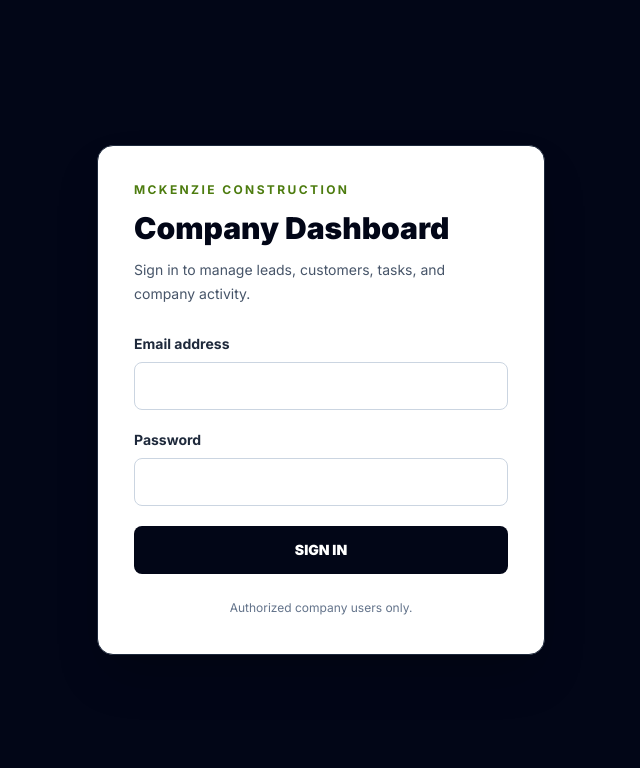
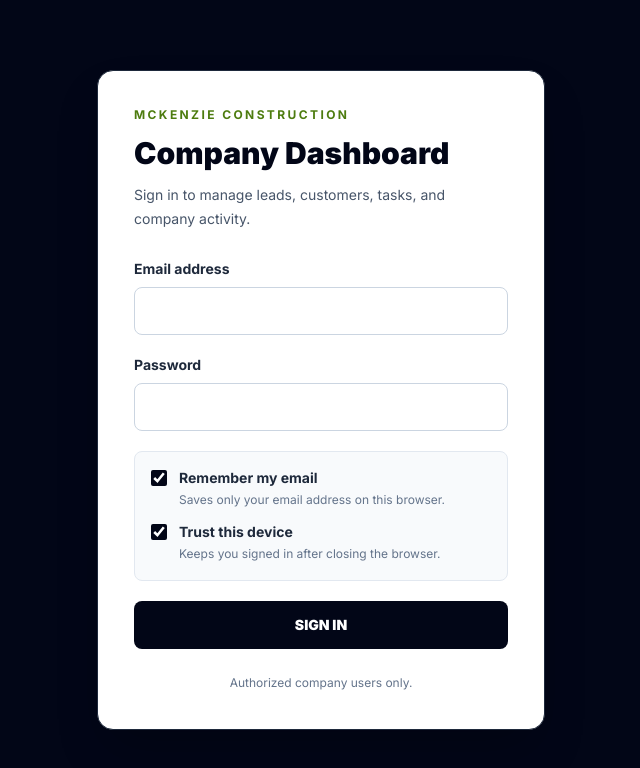
Before and after one commit to mmckenz7/McKenzie-Construction, a Next.js app: page /login in a window 1280 px wide. Shown: the top 768 px of the page, without its empty margins (319-959 px from the left). Built offline with nearby package versions, Linux system fonts and the light colour scheme; no server answers.

Commit message:
Add remembered email and trusted device login

```diff
--- a/src/app/login/actions.ts
+++ b/src/app/login/actions.ts
@@ -1,5 +1,6 @@
 "use server";
 
+import { cookies } from "next/headers";
 import { redirect } from "next/navigation";
 
 import { createAuthenticatedServerClient } from "@/lib/supabase/server";
@@ -10,12 +11,29 @@
     .toLowerCase();
 
   const password = String(formData.get("password") ?? "");
+  const trustDevice = formData.get("trustDevice") === "on";
 
   if (!email || !password) {
     redirect("/login?error=missing-fields");
   }
 
-  const supabase = await createAuthenticatedServerClient();
+  const cookieStore = await cookies();
+
+  cookieStore.set("mckenzie-trust-device", trustDevice ? "true" : "false", {
+    httpOnly: true,
+    sameSite: "lax",
+    secure: process.env.NODE_ENV === "production",
+    path: "/",
+    ...(trustDevice
+      ? {
+          maxAge: 60 * 60 * 24 * 30,
+        }
+      : {}),
+  });
+
+  const supabase = await createAuthenticatedServerClient({
+    trustDevice,
+  });
 
   const { error } = await supabase.auth.signInWithPassword({
     email,
@@ -23,6 +41,7 @@
   });
 
   if (error) {
+    cookieStore.delete("mckenzie-trust-device");
     redirect("/login?error=invalid-login");
   }
 
@@ -34,5 +53,8 @@
 
   await supabase.auth.signOut();
 
+  const cookieStore = await cookies();
+  cookieStore.delete("mckenzie-trust-device");
+
   redirect("/login");
 }
--- /dev/null
+++ b/src/app/login/login-form.tsx
@@ -0,0 +1,151 @@
+"use client";
+
+import { useEffect, useState } from "react";
+
+import { login } from "./actions";
+
+type LoginFormProps = {
+  errorMessage: string | null;
+};
+
+const rememberedEmailKey = "mckenzie-crm-remembered-email";
+
+export function LoginForm({
+  errorMessage,
+}: LoginFormProps) {
+  const [email, setEmail] = useState("");
+  const [rememberEmail, setRememberEmail] = useState(true);
+  const [trustDevice, setTrustDevice] = useState(true);
+
+  useEffect(() => {
+    const rememberedEmail = window.localStorage.getItem(
+      rememberedEmailKey,
+    );
+
+    if (rememberedEmail) {
+      setEmail(rememberedEmail);
+      setRememberEmail(true);
+    }
+  }, []);
+
+  function handleSubmit() {
+    if (rememberEmail) {
+      window.localStorage.setItem(
+        rememberedEmailKey,
+        email.trim().toLowerCase(),
+      );
+    } else {
+      window.localStorage.removeItem(rememberedEmailKey);
+    }
+  }
+
+  return (
+    <>
+      {errorMessage ? (
+        <div
+          role="alert"
+          className="mt-6 rounded-lg border border-red-200 bg-red-50 px-4 py-3 text-sm font-semibold text-red-700"
+        >
+          {errorMessage}
+        </div>
+      ) : null}
+
+      <form
+        action={login}
+        onSubmit={handleSubmit}
+        className="mt-7 space-y-5"
+      >
+        <div>
+          <label
+            htmlFor="email"
+            className="block text-sm font-bold text-slate-800"
+          >
+            Email address
+          </label>
+
+          <input
+            id="email"
+            name="email"
+            type="email"
+            autoComplete="email"
+            value={email}
+            onChange={(event) => setEmail(event.target.value)}
+            required
+            className="mt-2 min-h-12 w-full rounded-lg border border-slate-300 px-4 text-slate-950 outline-none transition focus:border-lime-600 focus:ring-2 focus:ring-lime-600/20"
+          />
+        </div>
+
+        <div>
+          <label
+            htmlFor="password"
+            className="block text-sm font-bold text-slate-800"
+          >
+            Password
+          </label>
+
+          <input
+            id="password"
+            name="password"
+            type="password"
+            autoComplete="current-password"
+            required
+            className="mt-2 min-h-12 w-full rounded-lg border border-slate-300 px-4 text-slate-950 outline-none transition focus:border-lime-600 focus:ring-2 focus:ring-lime-600/20"
+          />
+        </div>
+
+        <div className="space-y-3 rounded-lg border border-slate-200 bg-slate-50 p-4">
+          <label className="flex cursor-pointer items-start gap-3">
+            <input
+              name="rememberEmail"
+              type="checkbox"
+              checked={rememberEmail}
+              onChange={(event) =>
+                setRememberEmail(event.target.checked)
+              }
+              className="mt-0.5 h-4 w-4 rounded border-slate-300 accent-slate-950"
+            />
+
+            <span>
+              <span className="block text-sm font-bold text-slate-800">
+                Remember my email
+              </span>
+
+              <span className="mt-0.5 block text-xs leading-5 text-slate-500">
+                Saves only your email address on this browser.
+              </span>
+            </span>
+          </label>
+
+          <label className="flex cursor-pointer items-start gap-3">
+            <input
+              name="trustDevice"
+              type="checkbox"
+              checked={trustDevice}
+              onChange={(event) =>
+                setTrustDevice(event.target.checked)
+              }
+              className="mt-0.5 h-4 w-4 rounded border-slate-300 accent-slate-950"
+            />
+
+            <span>
+              <span className="block text-sm font-bold text-slate-800">
+                Trust this device
+              </span>
+
+              <span className="mt-0.5 block text-xs leading-5 text-slate-500">
+                Keeps you signed in after closing the browser.
+              </span>
+            </span>
+          </label>
+        </div>
+
+        <button
+          type="submit"
+          className="flex min-h-12 w-full items-center justify-center rounded-lg bg-slate-950 px-5 text-sm font-black text-white transition hover:bg-slate-800"
+        >
+          SIGN IN
+        </button>
+      </form>
+    </>
+  );
+}
--- a/src/app/login/page.tsx
+++ b/src/app/login/page.tsx
@@ -1,7 +1,7 @@
 import type { Metadata } from "next";
 import { redirect } from "next/navigation";
 
-import { login } from "./actions";
+import { LoginForm } from "./login-form";
 import { createAuthenticatedServerClient } from "@/lib/supabase/server";
 
 export const metadata: Metadata = {
@@ -58,59 +58,7 @@
           </p>
         </div>
 
-        {errorMessage ? (
-          <div
-            role="alert"
-            className="mt-6 rounded-lg border border-red-200 bg-red-50 px-4 py-3 text-sm font-semibold text-red-700"
-          >
-            {errorMessage}
-          </div>
-        ) : null}
-
-        <form action={login} className="mt-7 space-y-5">
-          <div>
-            <label
-              htmlFor="email"
-              className="block text-sm font-bold text-slate-800"
-            >
-              Email address
-            </label>
-
-            <input
-              id="email"
-              name="email"
-              type="email"
-              autoComplete="email"
-              required
-              className="mt-2 min-h-12 w-full rounded-lg border border-slate-300 px-4 text-slate-950 outline-none transition focus:border-lime-600 focus:ring-2 focus:ring-lime-600/20"
-            />
-          </div>
-
-          <div>
-            <label
-              htmlFor="password"
-              className="block text-sm font-bold text-slate-800"
-            >
-              Password
-            </label>
-
-            <input
-              id="password"
-              name="password"
-              type="password"
-              autoComplete="current-password"
-              required
-              className="mt-2 min-h-12 w-full rounded-lg border border-slate-300 px-4 text-slate-950 outline-none transition focus:border-lime-600 focus:ring-2 focus:ring-lime-600/20"
-            />
-          </div>
-
-          <button
-            type="submit"
-            className="flex min-h-12 w-full items-center justify-center rounded-lg bg-slate-950 px-5 text-sm font-black text-white transition hover:bg-slate-800"
-          >
-            SIGN IN
-          </button>
-        </form>
+        <LoginForm errorMessage={errorMessage} />
 
         <p className="mt-6 text-center text-xs leading-5 text-slate-500">
           Authorized company users only.
--- a/src/lib/supabase/proxy.ts
+++ b/src/lib/supabase/proxy.ts
@@ -15,6 +15,9 @@
       "Missing NEXT_PUBLIC_SUPABASE_URL or NEXT_PUBLIC_SUPABASE_PUBLISHABLE_KEY.",
     );
   }
+
+  const trustDevice =
+    request.cookies.get("mckenzie-trust-device")?.value !== "false";
 
   const supabase = createServerClient(
     supabaseUrl,
@@ -35,8 +38,16 @@
           });
 
           cookiesToSet.forEach(
-            ({ name, value, options }) => {
-              response.cookies.set(name, value, options);
+            ({ name, value, options: cookieOptions }) => {
+              const finalOptions = trustDevice
+                ? cookieOptions
+                : {
+                    ...cookieOptions,
+                    expires: undefined,
+                    maxAge: undefined,
+                  };
+
+              response.cookies.set(name, value, finalOptions);
             },
           );
         },
--- a/src/lib/supabase/server.ts
+++ b/src/lib/supabase/server.ts
@@ -3,7 +3,13 @@
 import { createServerClient } from "@supabase/ssr";
 import { cookies } from "next/headers";
 
-export async function createAuthenticatedServerClient() {
+type AuthenticatedServerClientOptions = {
+  trustDevice?: boolean;
+};
+
+export async function createAuthenticatedServerClient(
+  options: AuthenticatedServerClientOptions = {},
+) {
   const cookieStore = await cookies();
 
   const supabaseUrl = process.env.NEXT_PUBLIC_SUPABASE_URL;
@@ -15,6 +21,8 @@
       "Missing NEXT_PUBLIC_SUPABASE_URL or NEXT_PUBLIC_SUPABASE_PUBLISHABLE_KEY.",
     );
   }
+
+  const trustDevice = options.trustDevice ?? true;
 
   return createServerClient(
     supabaseUrl,
@@ -28,13 +36,21 @@
         setAll(cookiesToSet) {
           try {
             cookiesToSet.forEach(
-              ({ name, value, options }) => {
-                cookieStore.set(name, value, options);
+              ({ name, value, options: cookieOptions }) => {
+                const finalOptions = trustDevice
+                  ? cookieOptions
+                  : {
+                      ...cookieOptions,
+                      expires: undefined,
+                      maxAge: undefined,
+                    };
+
+                cookieStore.set(name, value, finalOptions);
               },
             );
           } catch {
             // Server Components cannot always write cookies.
-            // The proxy will handle session refreshes.
+            // The proxy handles session refreshes.
           }
         },
       },
```
